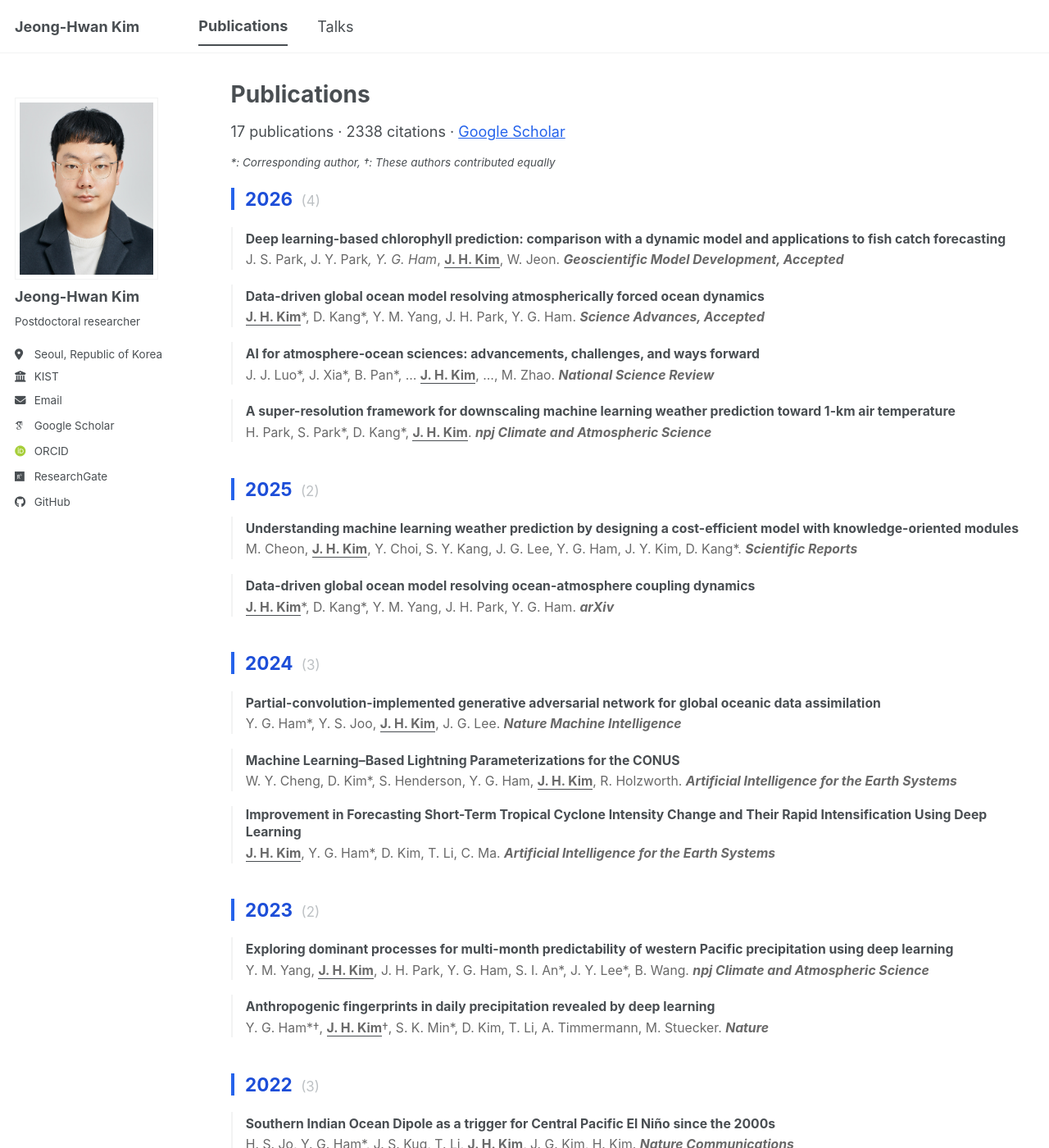
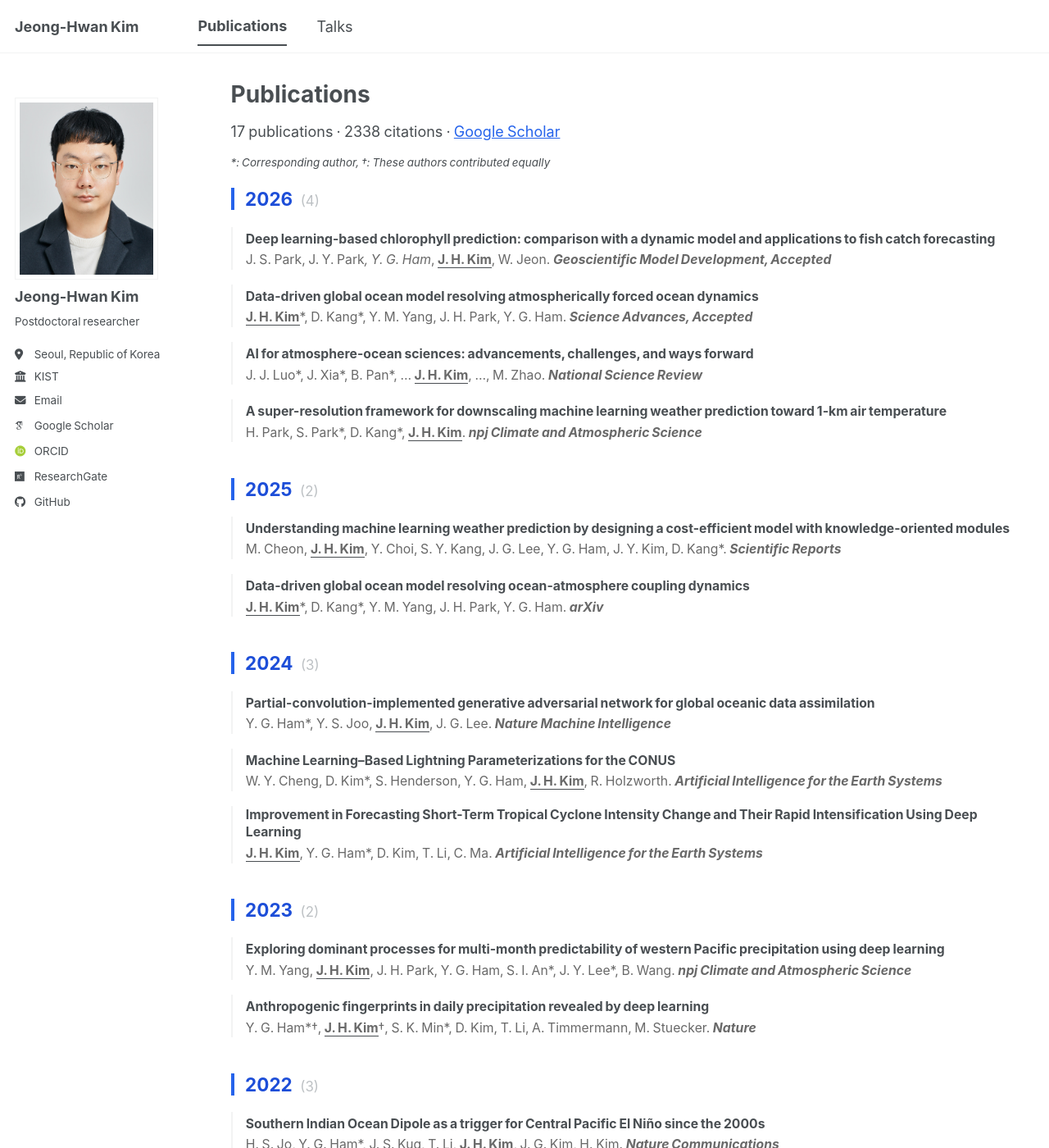
Before and after one commit to jeonghwan723/jeonghwan723.github.io, a Jekyll site: the page built from _pages/publications.html, in a window 1280 px wide and 1400 px high. Shown: the whole window at 82% size. Built offline with Jekyll 4.4.1, drawn with Linux system fonts in a browser that asks for light colours; some web fonts are replaced; a script bundle is joined from its source files by our own code; library files that are not in the unit come from our copies.

Commit message:
Tighten word spacing site-wide; remove hover underline on entries
Add a small negative word-spacing to the body, and stop the archive
link underline from appearing on publication entry hover.

Co-Authored-By: Claude Opus 4.7 (1M context) <noreply@anthropic.com>

```diff
--- a/_sass/layout/_base.scss
+++ b/_sass/layout/_base.scss
@@ -17,6 +17,7 @@ body {
   padding-bottom: 9em;
   font-family: $global-font-family;
   line-height: 1.5;
+  word-spacing: -0.05em;
 
   &.overflow--hidden {
     /* when primary navigation is visible, the content in the background won't scroll */
--- a/_sass/layout/_publications.scss
+++ b/_sass/layout/_publications.scss
@@ -80,6 +80,11 @@ $pub-accent-dark  : #1d4ed8;
     display: block;
     color: inherit;
     text-decoration: none;
+
+    &:hover,
+    &:focus {
+      text-decoration: none;
+    }
   }
 
   .pub-title {
```
